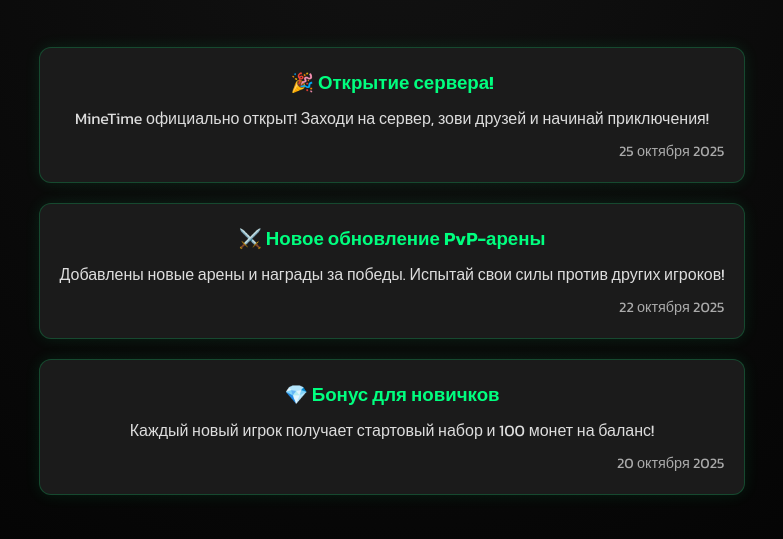
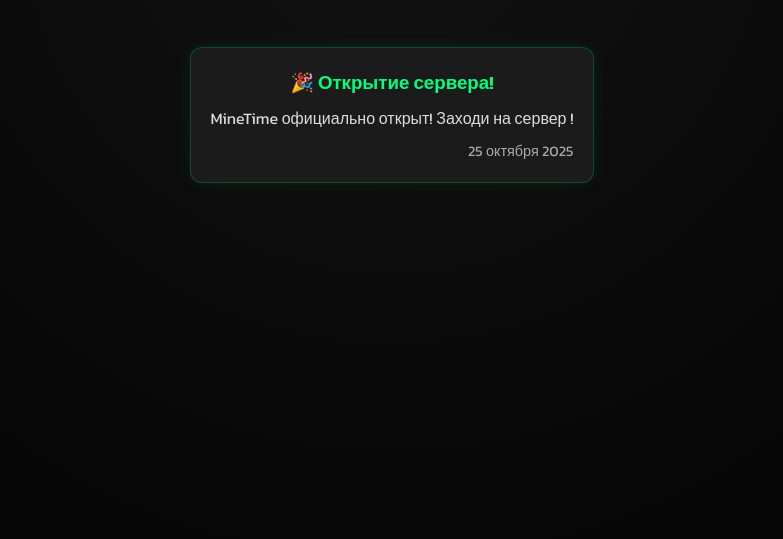
Before and after one commit to AbilShrek/abilshrek.github.io, a plain HTML site: page news.html in a window 1280 px wide. Shown: the part 101-640 px from the top of the page, without its empty margins (248-1031 px from the left). Drawn offline with Linux system fonts and the light colour scheme.

Commit message:
шмшг

```diff
--- a/news.html
+++ b/news.html
@@ -4,20 +4,8 @@
   <section class="news">
     <article class="news-item">
       <h3>🎉 Открытие сервера!</h3>
-      <p>MineTime официально открыт! Заходи на сервер, зови друзей и начинай приключения!</p>
+      <p>MineTime официально открыт! Заходи на сервер !</p>
       <span class="date">25 октября 2025</span>
-    </article>
-
-    <article class="news-item">
-      <h3>⚔️ Новое обновление PvP-арены</h3>
-      <p>Добавлены новые арены и награды за победы. Испытай свои силы против других игроков!</p>
-      <span class="date">22 октября 2025</span>
-    </article>
-
-    <article class="news-item">
-      <h3>💎 Бонус для новичков</h3>
-      <p>Каждый новый игрок получает стартовый набор и 100 монет на баланс!</p>
-      <span class="date">20 октября 2025</span>
     </article>
   </section>
 </main>
```
